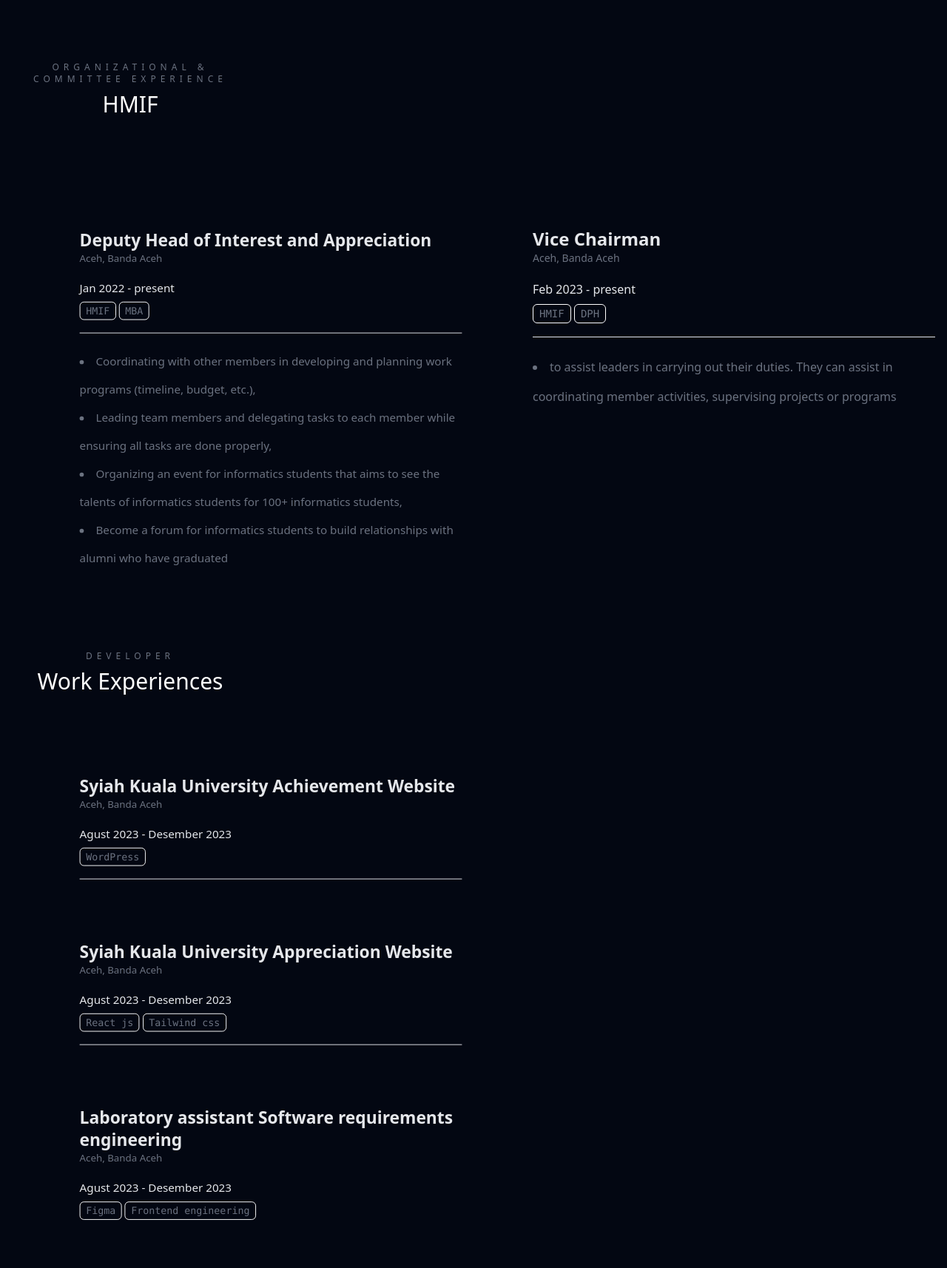
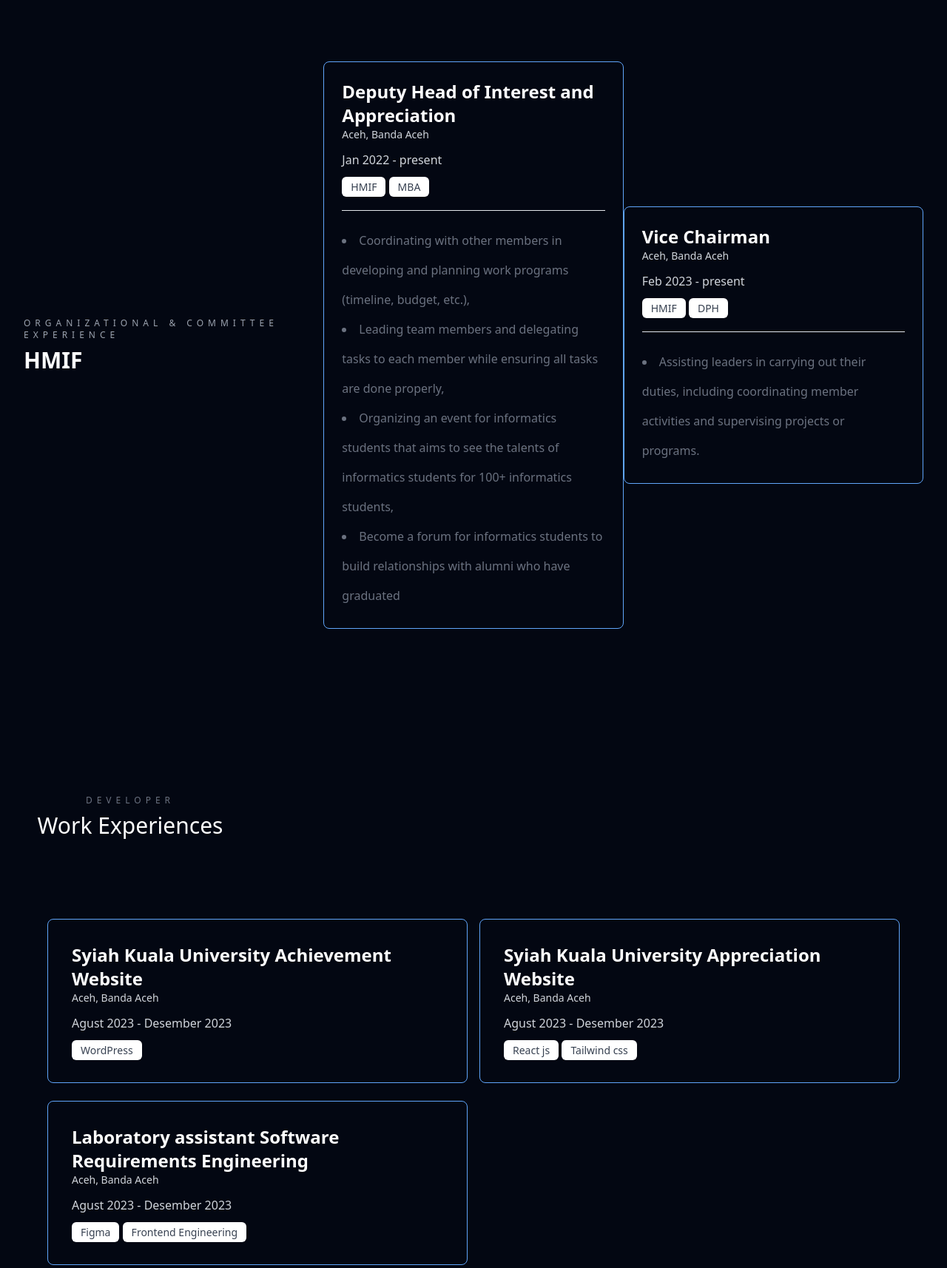
Before and after one commit to raisulwathan/Portfolio, a website: page public/index.html in a window 1280 px wide. Shown: the part 3175-4889 px from the top of the page at 74% size. Drawn offline with Linux system fonts and the light colour scheme.

Commit message:
edit page

```diff
--- a/public/index.html
+++ b/public/index.html
@@ -268,99 +268,101 @@
                 </div>
              </section>
 
-                <div class="max-w-xs pt-20 mb-16 ml-20 text-center pb-11 lg:ml-0">
-                    <h2 class="text-xs uppercase font-extralight tracking-ngangkang">
+             <div class="px-4 py-12 lg:flex lg:py-20">
+                <!-- Title -->
+                <div class="self-center w-full mb-6 lg:w-1/2 lg:mb-0">
+                    <div class="text-center lg:text-left">
+                        <h2 class="text-xs text-gray-400 uppercase font-extralight tracking-ngangkang">
                             ORGANIZATIONAL & COMMITTEE EXPERIENCE
                         </h2>
-                    <h3 class="pt-2 text-3xl text-white">HMIF</h3>
+                        <h3 class="pt-2 text-3xl font-semibold text-white">HMIF</h3>
                     </div>
-                <div class="lg:flex lg:pb-96">
-                    <div class="self-center w-full lg:w-1/2 lg:h-0 lg:scale-95 ">
-                        <div class="pl-20 basis-2/3">
-                            <h4 class="text-2xl font-bold text-gray-200">Deputy Head of Interest and Appreciation</h4>
-                            <h5 class="text-sm font-light">Aceh, Banda Aceh</h5>
-                            <p class="mt-5 text-gray-200 text-light">Jan 2022 - present</p>
-                            <div class="mt-2">
-                                <span class="px-2 py-1 font-mono text-sm border border-white border-solid rounded-md">HMIF</span>
-                                <span class="px-2 py-1 font-mono text-sm border border-white border-solid rounded-md">MBA</span>
+                </div>
+
+                <!-- Experience Cards -->
+                <div class="self-center w-full mb-6 lg:w-1/2 lg:mb-0">
+                    <!-- Deputy Head of Interest and Appreciation Card -->
+                    <div class="p-6 transition-transform duration-300 ease-in-out transform border border-blue-400 rounded-lg bg-gray-950 hover:scale-105">
+                        <h4 class="text-2xl font-bold text-white">Deputy Head of Interest and Appreciation</h4>
+                        <h5 class="text-sm font-light text-gray-300">Aceh, Banda Aceh</h5>
+                        <p class="mt-3 text-gray-300">Jan 2022 - present</p>
+                        <div class="mt-3">
+                            <span class="px-3 py-1 text-sm text-gray-700 bg-white rounded-md">HMIF</span>
+                            <span class="px-3 py-1 text-sm text-gray-700 bg-white rounded-md">MBA</span>
                         </div>
                         <hr class="my-5">
                         <ul class="leading-10 list-disc list-inside">
                             <li>Coordinating with other members in developing and planning work programs (timeline, budget, etc.),</li>
-                                <li>
-                                    Leading team members and delegating tasks to each member while ensuring all tasks are done properly,
-                                </li>
-                                <li>Organizing an event for informatics students that aims to see the talents of informatics students for
-                                    100+ informatics students,</li>
-                                <li>
-                                    Become a forum for informatics students to build relationships with alumni who have graduated
-
-                                </li>
+                            <li>Leading team members and delegating tasks to each member while ensuring all tasks are done properly,</li>
+                            <li>Organizing an event for informatics students that aims to see the talents of informatics students for 100+ informatics students,</li>
+                            <li>Become a forum for informatics students to build relationships with alumni who have graduated</li>
                         </ul>
                     </div>
                 </div>
 
-                    <div class="self-end w-full my-10 lg:w-1/2 lg:h-1">
-                        <div class="pl-20 basis-2/3">
-                            <h4 class="text-2xl font-bold text-gray-200">Vice Chairman</h4>
-                            <h5 class="text-sm font-light"> Aceh, Banda Aceh</h5>
-                            <p class="mt-5 text-gray-200 text-light">Feb 2023 - present</p>
-                            <div class="mt-2">
-                                <span class="px-2 py-1 font-mono text-sm border border-white border-solid rounded-md">HMIF</span>
-                                <span class="px-2 py-1 font-mono text-sm border border-white border-solid rounded-md">DPH</span>
+                <!-- Vice Chairman Card -->
+                <div class="self-center w-full mb-6 lg:w-1/2 lg:mb-0">
+                    <div class="p-6 transition-transform duration-300 ease-in-out transform border border-blue-400 rounded-lg bg-gray-950 hover:scale-105">
+                        <h4 class="text-2xl font-bold text-white">Vice Chairman</h4>
+                        <h5 class="text-sm font-light text-gray-300">Aceh, Banda Aceh</h5>
+                        <p class="mt-3 text-gray-300">Feb 2023 - present</p>
+                        <div class="mt-3">
+                            <span class="px-3 py-1 text-sm text-gray-700 bg-white rounded-md">HMIF</span>
+                            <span class="px-3 py-1 text-sm text-gray-700 bg-white rounded-md">DPH</span>
                         </div>
                         <hr class="my-5">
                         <ul class="leading-10 list-disc list-inside">
-                                <li>to assist leaders in carrying out their duties. They can assist in coordinating member activities, supervising projects or programs</li>
+                            <li>Assisting leaders in carrying out their duties, including coordinating member activities and supervising projects or programs.</li>
                         </ul>
                     </div>
                 </div>
             </div>
+
                 <div class="max-w-xs mb-16 ml-20 text-center pt-36 pb-11 lg:ml-0 ">
                     <h2 class="text-xs uppercase font-extralight tracking-ngangkang">
                         DEVELOPER
                     </h2>
                     <h3 class="pt-2 text-3xl text-white">Work Experiences</h3>
                 </div>
-                <div class="self-center w-full mb-32 lg:mb-56 lg:h-0 lg:scale-95 lg:w-1/2">
-                    <div class="pl-20 basis-2/3">
-                        <h4 class="text-2xl font-bold text-gray-200">Syiah Kuala University Achievement Website</h4>
-                        <h5 class="text-sm font-light">Aceh, Banda Aceh</h5>
-                        <p class="mt-5 text-gray-200 text-light">Agust 2023 - Desember 2023</p>
-                        <div class="mt-2">
-                            <span class="px-2 py-1 font-mono text-sm border border-white border-solid rounded-md">WordPress</span>
-
-                        </div>
-                        <hr class="my-5">
-
+                <div class="px-4 lg:px-10 lg:flex lg:flex-wrap">
+                    <div class="self-center w-full mb-6 lg:w-1/2 lg:mb-6">
+                        <div class="flex flex-col h-full p-6 transition-transform duration-300 ease-in-out transform border border-blue-400 rounded-lg bg-gray-950 lg:p-8 lg:mx-2 hover:scale-105">
+                            <h4 class="text-2xl font-bold text-white">Syiah Kuala University Achievement Website</h4>
+                            <h5 class="text-sm font-light text-gray-300">Aceh, Banda Aceh</h5>
+                            <p class="mt-3 text-gray-300">Agust 2023 - Desember 2023</p>
+                            <div class="mt-3">
+                                <span class="px-3 py-1 text-sm text-gray-700 bg-white rounded-md">WordPress</span>
                             </div>
                         </div>
-                <div class="self-center w-full mb-32 lg:mb-56 lg:h-0 lg:scale-95 lg:w-1/2 ">
-                    <div class="pl-20 basis-2/3">
-                        <h4 class="text-2xl font-bold text-gray-200">Syiah Kuala University Appreciation Website</h4>
-                        <h5 class="text-sm font-light">Aceh, Banda Aceh</h5>
-                        <p class="mt-5 text-gray-200 text-light">Agust 2023 - Desember 2023</p>
-                        <div class="mt-2">
-                            <span class="px-2 py-1 font-mono text-sm border border-white border-solid rounded-md">React js</span>
-                            <span class="px-2 py-1 font-mono text-sm border border-white border-solid rounded-md">Tailwind css</span>
                     </div>
-                        <hr class="my-5">
 
+                    <div class="self-center w-full mb-6 lg:w-1/2 lg:mb-6">
+                        <div class="flex flex-col h-full p-6 transition-transform duration-300 ease-in-out transform border border-blue-400 rounded-lg bg-gray-950 lg:p-8 lg:mx-2 hover:scale-105">
+                            <h4 class="text-2xl font-bold text-white">Syiah Kuala University Appreciation Website</h4>
+                            <h5 class="text-sm font-light text-gray-300">Aceh, Banda Aceh</h5>
+                            <p class="mt-3 text-gray-300">Agust 2023 - Desember 2023</p>
+                            <div class="mt-3">
+                                <span class="px-3 py-1 text-sm text-gray-700 bg-white rounded-md">React js</span>
+                                <span class="px-3 py-1 text-sm text-gray-700 bg-white rounded-md">Tailwind css</span>
                             </div>
                         </div>
-                <div class="self-center w-full mb-32 lg:h-0 lg:scale-95 lg:w-1/2">
-                    <div class="pl-20 basis-2/3">
-                        <h4 class="text-2xl font-bold text-gray-200">Laboratory assistant Software requirements engineering</h4>
-                        <h5 class="text-sm font-light">Aceh, Banda Aceh</h5>
-                        <p class="mt-5 text-gray-200 text-light">Agust 2023 - Desember 2023</p>
-                        <div class="mt-2">
-                            <span class="px-2 py-1 font-mono text-sm border border-white border-solid rounded-md">Figma</span>
-                            <span class="px-2 py-1 font-mono text-sm border border-white border-solid rounded-md">Frontend engineering</span>
+                    </div>
+
+                    <div class="self-center w-full mb-6 lg:w-1/2 lg:mb-6">
+                        <div class="flex flex-col h-full p-6 transition-transform duration-300 ease-in-out transform border border-blue-400 rounded-lg bg-gray-950 lg:p-8 lg:mx-2 hover:scale-105">
+                            <h4 class="text-2xl font-bold text-white">Laboratory assistant Software Requirements Engineering</h4>
+                            <h5 class="text-sm font-light text-gray-300">Aceh, Banda Aceh</h5>
+                            <p class="mt-3 text-gray-300">Agust 2023 - Desember 2023</p>
+                            <div class="mt-3">
+                                <span class="px-3 py-1 text-sm text-gray-700 bg-white rounded-md">Figma</span>
+                                <span class="px-3 py-1 text-sm text-gray-700 bg-white rounded-md">Frontend Engineering</span>
+                            </div>
+                        </div>
+                    </div>
+
                 </div>
 
 
-                    </div>
-                </div>
             </div>
 
 
@@ -375,9 +377,6 @@
                     </h2>
                     <h3 class="relative text-3xl">Achievement</h3>
                 </div>
-
-                </div>
-
             </div>
 
             <div class="grid grid-cols-1 gap-8 mx-16 sm:grid-cols-2 md:grid-cols-3 lg:grid-cols-4">
@@ -401,89 +400,101 @@
                     </div>
                 </a>
 
-                <a href="path-to-certificate-2.jpg" data-lightbox="sertifikat" data-title="Sertifikat 2">
+                <!-- Sertifikat 3 -->
+                <a href="path-to-certificate-3.jpg" data-lightbox="sertifikat" data-title="Sertifikat 3">
                     <div class="p-4 bg-white rounded-lg shadow-lg">
                         <h2 class="text-xs uppercase font-extralight tracking-ngangkang">
                             Dicoding
                         </h2>
-                      <img src="./img/1_page-0001.jpg" alt="Sertifikat 2" class="object-contain w-full h-48">
+                        <img src="./img/1_page-0001.jpg" alt="Sertifikat 3" class="object-contain w-full h-48">
                     </div>
                 </a>
 
-                  <a href="path-to-certificate-2.jpg" data-lightbox="sertifikat" data-title="Sertifikat 2">
+                <!-- Sertifikat 4 -->
+                <a href="path-to-certificate-4.jpg" data-lightbox="sertifikat" data-title="Sertifikat 4">
                     <div class="p-4 bg-white rounded-lg shadow-lg">
                         <h2 class="text-xs uppercase font-extralight tracking-ngangkang">
                             Dicoding
                         </h2>
-                      <img src="./img/2_page-0001.jpg" alt="Sertifikat 2" class="object-contain w-full h-48">
+                        <img src="./img/2_page-0001.jpg" alt="Sertifikat 4" class="object-contain w-full h-48">
                     </div>
                 </a>
 
-                  <a href="path-to-certificate-2.jpg" data-lightbox="sertifikat" data-title="Sertifikat 2">
+                <!-- Sertifikat 5 -->
+                <a href="path-to-certificate-5.jpg" data-lightbox="sertifikat" data-title="Sertifikat 5">
                     <div class="p-4 bg-white rounded-lg shadow-lg">
                         <h2 class="text-xs uppercase font-extralight tracking-ngangkang">
                             Dicoding
                         </h2>
-                      <img src="./img/3_page-0001.jpg" alt="Sertifikat 2" class="object-contain w-full h-48">
+                        <img src="./img/3_page-0001.jpg" alt="Sertifikat 5" class="object-contain w-full h-48">
                     </div>
                 </a>
 
-                  <a href="path-to-certificate-2.jpg" data-lightbox="sertifikat" data-title="Sertifikat 2">
+                <!-- Sertifikat 6 -->
+                <a href="path-to-certificate-6.jpg" data-lightbox="sertifikat" data-title="Sertifikat 6">
                     <div class="p-4 bg-white rounded-lg shadow-lg">
                         <h2 class="text-xs uppercase font-extralight tracking-ngangkang">
                             Myskill
                         </h2>
-                      <img src="./img/4_page-0001.jpg" alt="Sertifikat 2" class="object-contain w-full h-48">
+                        <img src="./img/4_page-0001.jpg" alt="Sertifikat 6" class="object-contain w-full h-48">
                     </div>
                 </a>
 
-                  <a href="path-to-certificate-2.jpg" data-lightbox="sertifikat" data-title="Sertifikat 2">
+                <!-- Sertifikat 7 -->
+                <a href="path-to-certificate-7.jpg" data-lightbox="sertifikat" data-title="Sertifikat 7">
                     <div class="p-4 bg-white rounded-lg shadow-lg">
                         <h2 class="text-xs uppercase font-extralight tracking-ngangkang">
                             Dicoding
                         </h2>
-                      <img src="./img/5_page-0001.jpg" alt="Sertifikat 2" class="object-contain w-full h-48">
+                        <img src="./img/5_page-0001.jpg" alt="Sertifikat 7" class="object-contain w-full h-48">
                     </div>
                 </a>
-                  <a href="path-to-certificate-2.jpg" data-lightbox="sertifikat" data-title="Sertifikat 2">
+
+                <!-- Sertifikat 8 -->
+                <a href="path-to-certificate-8.jpg" data-lightbox="sertifikat" data-title="Sertifikat 8">
                     <div class="p-4 bg-white rounded-lg shadow-lg">
                         <h2 class="text-xs uppercase font-extralight tracking-ngangkang">
                             Dicoding
                         </h2>
-                      <img src="./img/8_page-0001.jpg" alt="Sertifikat 2" class="object-contain w-full h-48">
+                        <img src="./img/8_page-0001.jpg" alt="Sertifikat 8" class="object-contain w-full h-48">
                     </div>
                 </a>
-                  <a href="path-to-certificate-2.jpg" data-lightbox="sertifikat" data-title="Sertifikat 2">
+
+                <!-- Sertifikat 9 -->
+                <a href="path-to-certificate-9.jpg" data-lightbox="sertifikat" data-title="Sertifikat 9">
                     <div class="p-4 bg-white rounded-lg shadow-lg">
                         <h2 class="text-xs uppercase font-extralight tracking-ngangkang">
                             Bangkit
                         </h2>
-                      <img src="./img/bangkit_page-0001.jpg" alt="Sertifikat 2" class="object-contain w-full h-48">
+                        <img src="./img/bangkit_page-0001.jpg" alt="Sertifikat 9" class="object-contain w-full h-48">
                     </div>
                 </a>
-                  <a href="path-to-certificate-2.jpg" data-lightbox="sertifikat" data-title="Sertifikat 2">
+
+                <!-- Sertifikat 10 -->
+                <a href="path-to-certificate-10.jpg" data-lightbox="sertifikat" data-title="Sertifikat 10">
                     <div class="p-4 bg-white rounded-lg shadow-lg">
                         <h2 class="text-xs uppercase font-extralight tracking-ngangkang">
                             Dicoding
                         </h2>
-                      <img src="./img/intermediate_page-0001.jpg" alt="Sertifikat 2" class="object-contain w-full h-48">
+                        <img src="./img/intermediate_page-0001.jpg" alt="Sertifikat 10" class="object-contain w-full h-48">
                     </div>
                 </a>
-                  <a href="path-to-certificate-2.jpg" data-lightbox="sertifikat" data-title="Sertifikat 2">
+
+                <!-- Sertifikat 11 -->
+                <a href="path-to-certificate-11.jpg" data-lightbox="sertifikat" data-title="Sertifikat 11">
                     <div class="p-4 bg-white rounded-lg shadow-lg">
                         <h2 class="text-xs uppercase font-extralight tracking-ngangkang">
                             Dicoding
                         </h2>
-                      <img src="./img/jetpack_page-0001.jpg" alt="Sertifikat 2" class="object-contain w-full h-48">
+                        <img src="./img/jetpack_page-0001.jpg" alt="Sertifikat 11" class="object-contain w-full h-48">
                     </div>
                 </a>
 
                 <!-- Tambahkan sertifikat lainnya di sini -->
             </div>
+        </div>
+    </section>
 
-
-
-    </section>
 
     <footer id="contact" class="py-8 text-sm font-light text-gray-200 bg-gray-900 " >
         <div class="container flex flex-wrap justify-between ml-12 lg:mx-auto ">
```
Also changed, not shown: public/style.css, 1 other file. Lines whose indentation alone changed are shown as unchanged.
